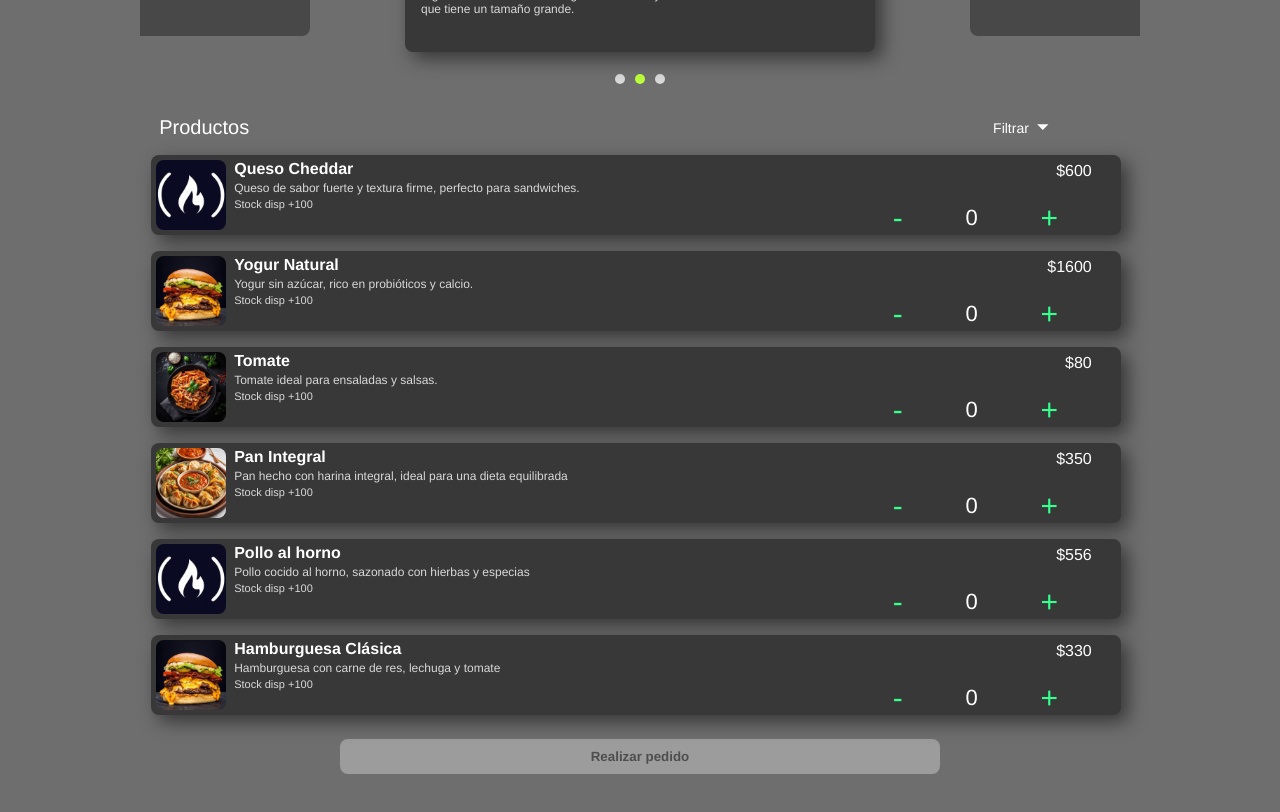
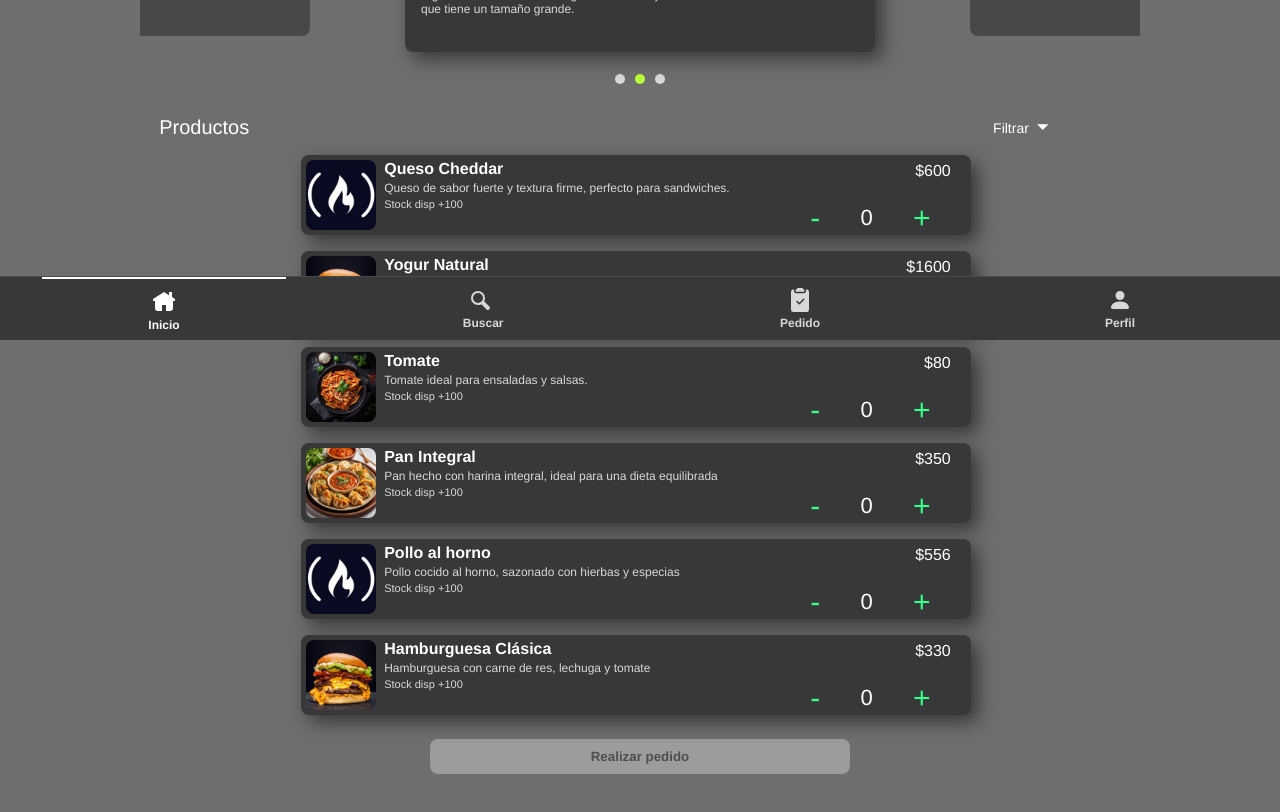
Before and after one commit to Alan-Ribeca/Mi-Pedido, a React (Vite) app: page / in a window 1280 px wide. Shown: the part 460-1272 px from the top of the page. Built offline with nearby package versions, Linux system fonts and the light colour scheme.

Commit message:
acomodando el responsi en netbook

```diff
--- a/src/components/Home/home.scss
+++ b/src/components/Home/home.scss
@@ -243,12 +243,11 @@
 
   .homeContainer {
     .contenedorProductos {
-      width: 1000px;
+      width: 700px;
       margin: 0 auto;
     }
   }
 }
-
 
 @media screen and (min-width: 855px) and (max-width: 1099px) {
   .filtrarProdc {
--- a/src/components/navbar/navMovil.scss
+++ b/src/components/navbar/navMovil.scss
@@ -68,9 +68,3 @@
     }
   }
 }
-
-@media screen and (min-width: 1100px) {
-  .navbarMovil {
-    display: none;
-  }
-}
--- a/src/components/pedido/pedido.scss
+++ b/src/components/pedido/pedido.scss
@@ -275,4 +275,9 @@
       right: 25%;
     }
   }
+
+  .contenedorProductos {
+    width: 700px;
+    margin: 0 auto;
+  }
 }
```
